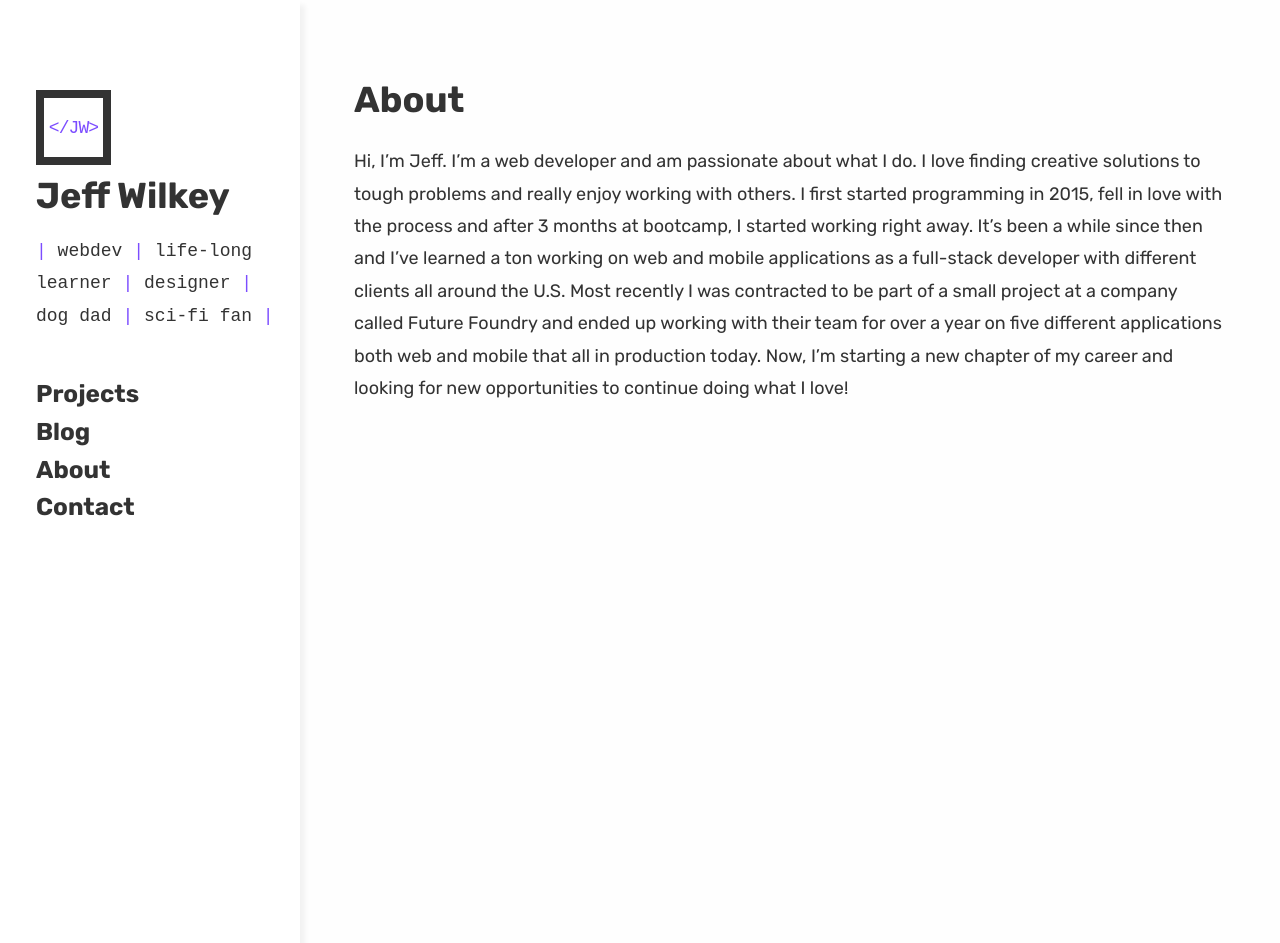
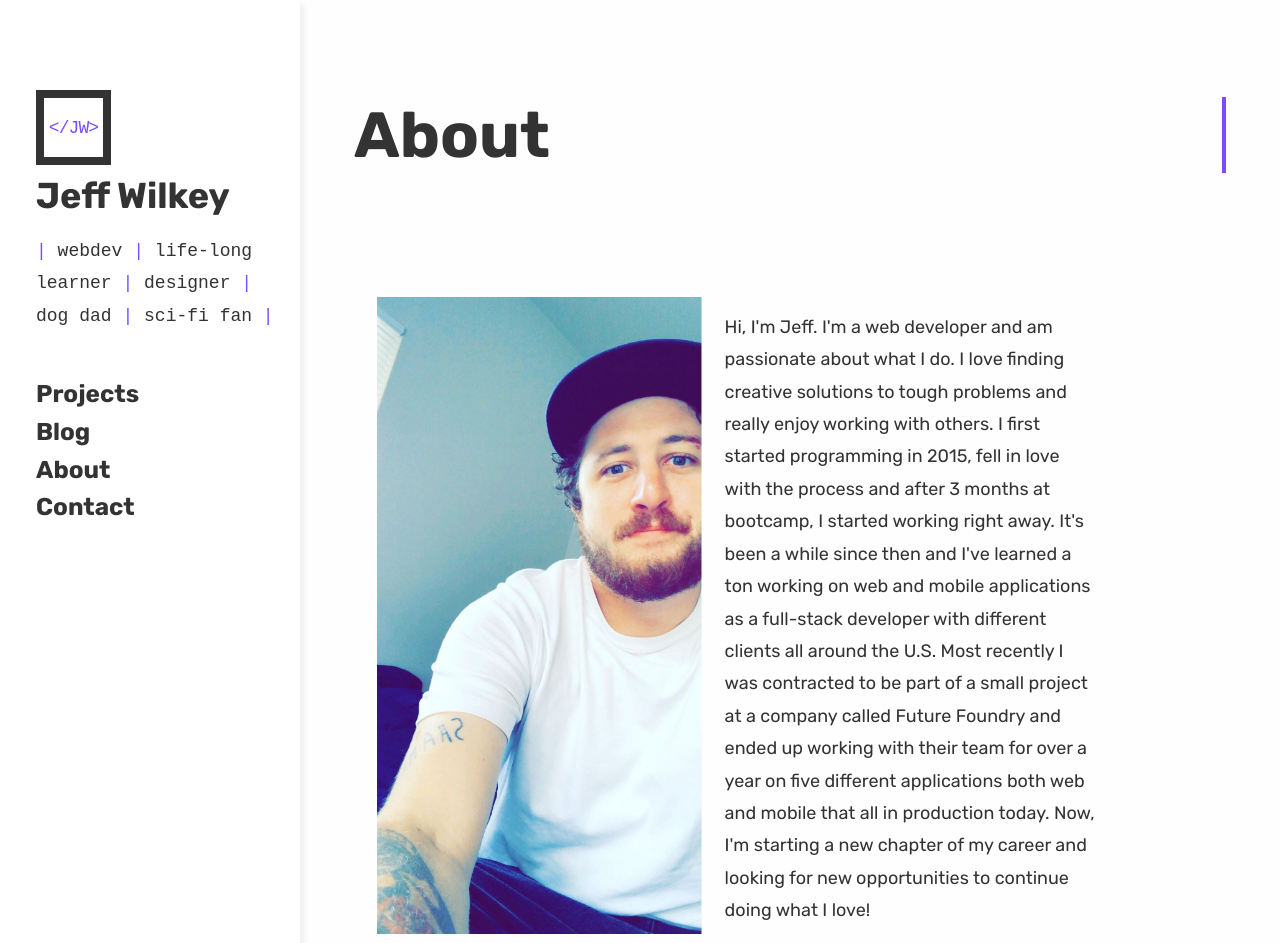
Before and after one commit to JeffWilkey/jeffwilkey.com-jekyll, a Jekyll site: the page built from about.html, in a window 1280 px wide and 943 px high. Built offline with Jekyll 4.4.1, drawn with Linux system fonts in a browser that asks for light colours; nearby versions of some CDN libraries.

Commit message:
finish about page

```diff
--- a/_sass/page.scss
+++ b/_sass/page.scss
@@ -13,6 +13,22 @@
       font-size: 1.1rem;
     }
   }
+
+  .about-container {
+    display: flex;
+    flex-direction: column;
+    .about-img {
+      flex: 1;
+      img {
+        width: 100%;
+      }
+    }
+    .about-text {
+      flex: 1;
+      text-align: left;
+    }
+  }
+
 
 
   .page-hero {
@@ -153,6 +169,20 @@
         transform: translate(0, -5px);
       }
     }
+
+    .about-container {
+      flex-direction: row;
+      align-items: center;
+      .about-img {
+        img {
+          max-width: 325px;
+          width: 100%;
+        }
+      }
+      .about-text {
+        padding-right: 15%;
+      }
+    }
   }
 
 
--- /dev/null
+++ b/about.html
@@ -0,0 +1,28 @@
+---
+title: About
+permalink: "/about/"
+layout: default
+---
+
+<div class="page">
+  <div class="page-header">
+    <h1 class="page-title">About</h1>
+    <p class="page-tagline"></p>
+  </div>
+  <div class="about-container">
+    <div class="about-img">
+      <img src="/uploads/jeff.jpg" alt="{{site.title}}">
+    </div>
+    <p class="about-text">
+      Hi, I'm Jeff. I'm a web developer and am passionate about what I do. I love finding creative solutions to tough
+      problems and really enjoy working with others. I first started programming in 2015, fell in love with the process and
+      after 3 months at bootcamp, I started working right away. It's been a while since then and I've learned a ton working
+      on web and mobile applications as a full-stack developer with different clients all around the U.S. Most recently I
+      was contracted to be part of a small project at a company called Future Foundry and ended up working with their team
+      for over a year on five different applications both web and mobile that all in production today. Now, I'm starting a
+      new chapter of my career and looking for new opportunities to continue doing what I love!
+    </p>
+  </div>
+
+
+</div>
```
Also changed, not shown: about.markdown (deleted, +0 -9 lines), _uploads/jeff.jpg (added).
